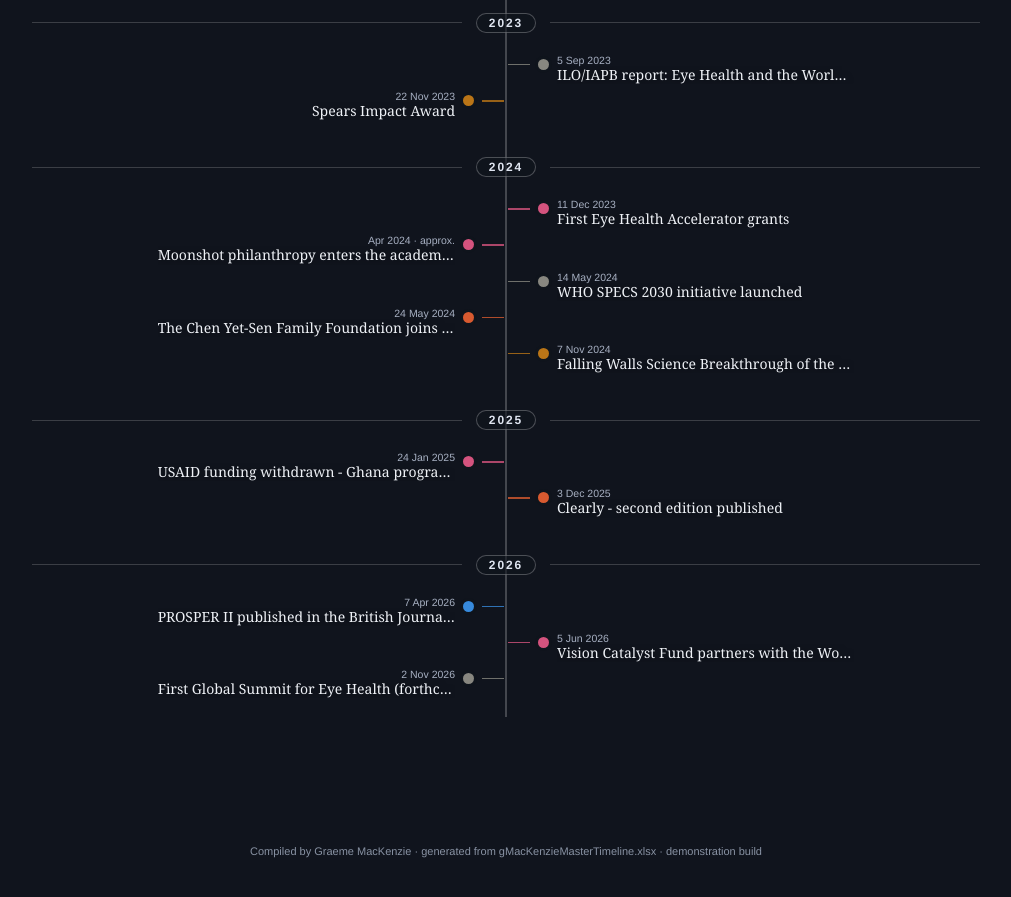
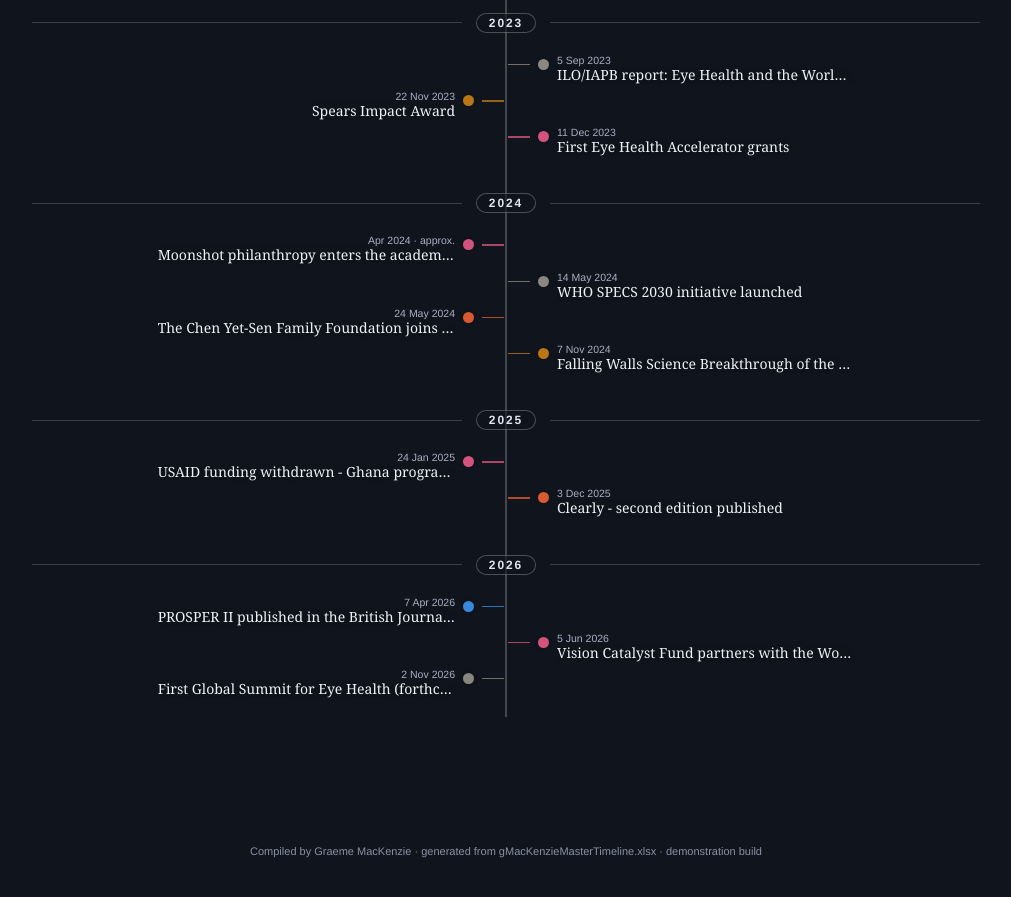
Before and after one commit to Riemann-Ltd/james-chen-timeline, a plain HTML site: page index.html in a window 1280 px wide. Shown: the part 3720-4617 px from the top of the page, without its empty margins (134-1145 px from the left). Drawn offline with Linux system fonts and the light colour scheme.

Commit message:
Add files via upload

```diff
--- a/index.html
+++ b/index.html
@@ -968,7 +968,7 @@
       </div>
     </article>
   </div>
-</div><div class="yearline" data-year="2024" data-bg="ch6" data-era="2023-2026 · Legacy in motion"><span>2024</span></div><div class="ev r" id="m68" style="--c:#D4537E">
+</div><div class="ev r" id="m68" style="--c:#D4537E">
   <button class="tag" aria-expanded="false" aria-controls="m68-card" title="First Eye Health Accelerator grants">
     <span class="dot"></span><span class="lbl"><span class="dt">11 Dec 2023</span><span class="tt">First Eye Health Accelerator grants</span></span>
   </button>
@@ -983,7 +983,7 @@
       </div>
     </article>
   </div>
-</div><div class="ev l" id="m55" style="--c:#D4537E">
+</div><div class="yearline" data-year="2024" data-bg="ch6" data-era="2023-2026 · Legacy in motion"><span>2024</span></div><div class="ev l" id="m55" style="--c:#D4537E">
   <button class="tag" aria-expanded="false" aria-controls="m55-card" title="Moonshot philanthropy enters the academic literature">
     <span class="dot"></span><span class="lbl"><span class="dt">Apr 2024 &middot; approx.</span><span class="tt">Moonshot philanthropy enters the academic literature</span></span>
   </button>
```
